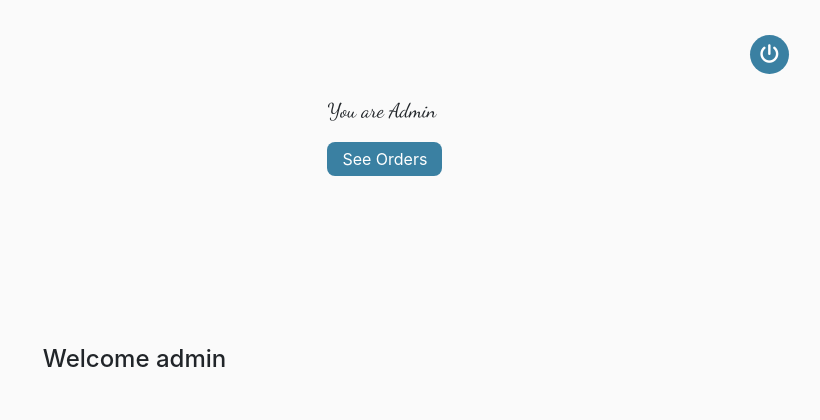
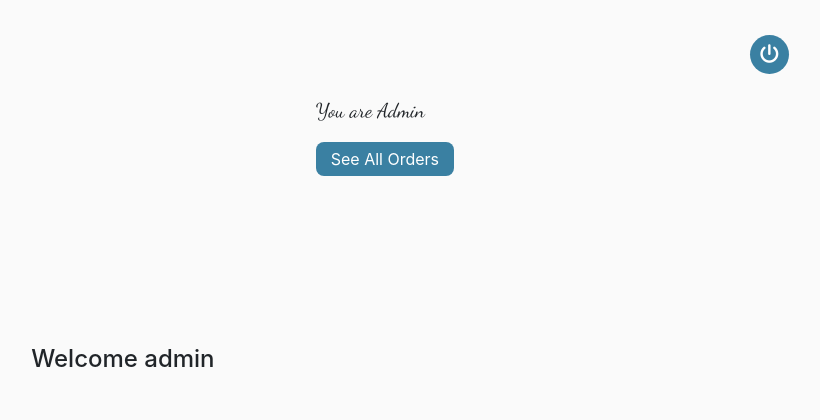
Before and after one commit to adil-shabab/sample-food, a Django app: page / in a window 1280 px wide. Shown: the top 420 px of the page, without its empty margins (448-1268 px from the left). Run offline with Django 4.2, Linux system fonts and the light colour scheme; a user stored in the database is signed in; some libraries are stand-ins or nearby versions.

Commit message:
some changes added

```diff
--- a/core/templates/index.html
+++ b/core/templates/index.html
@@ -42,7 +42,7 @@
     {% if user.is_superuser %}
     <div class="mt-5">
       <p class="mt-5">You are Admin</p>
-      <a href="{% url 'adminpage' %}"><button class="button">See Orders</button></a>
+      <a href="{% url 'adminpage' %}"><button class="button">See All Orders</button></a>
     </div>
     {% else %}
     <div class="mt-5">
```
